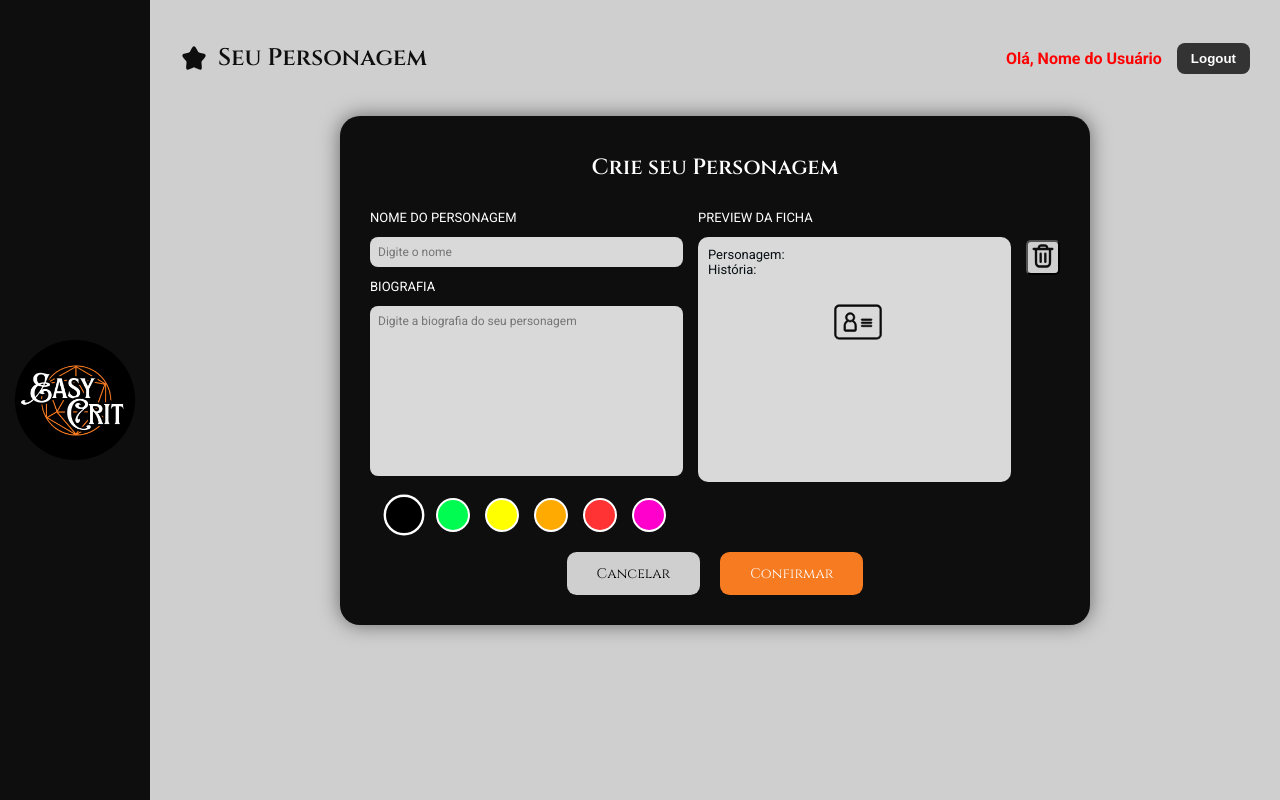
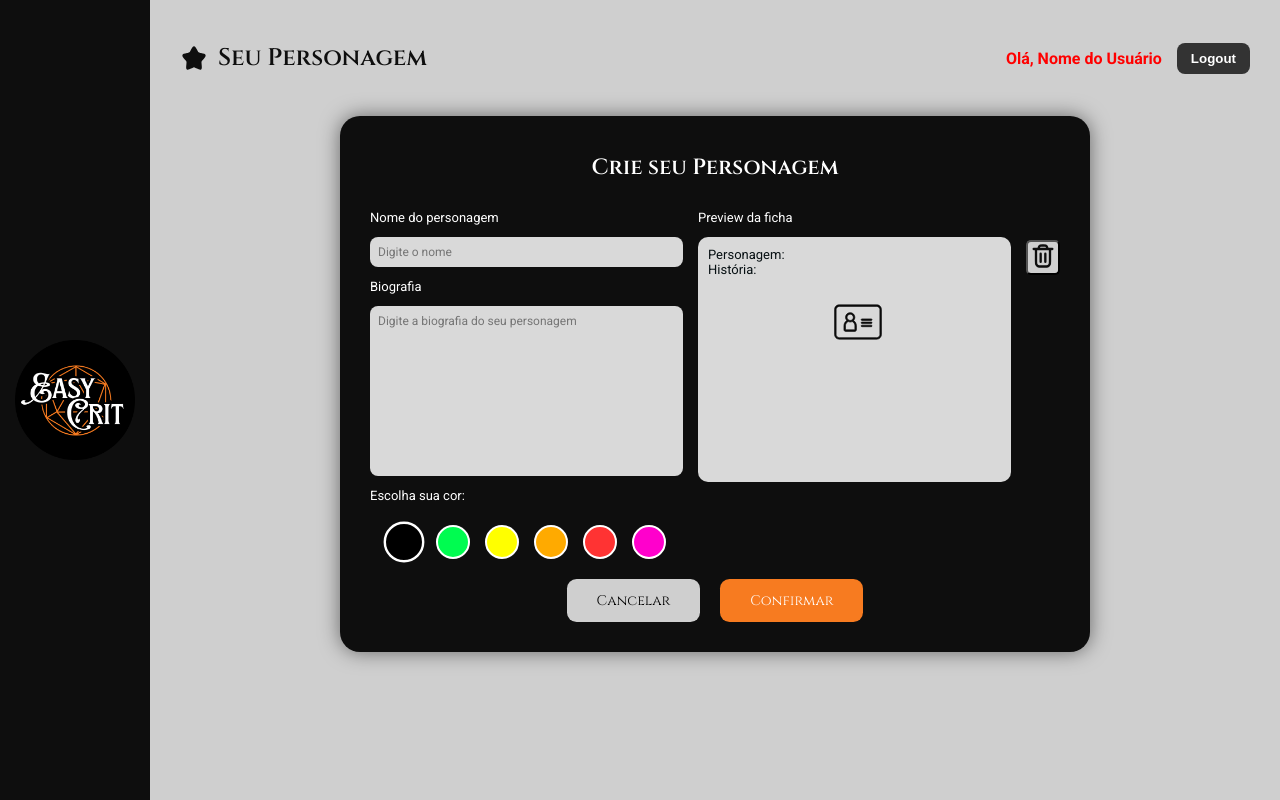
Before and after one commit to PhilipeSousa/2025.1-EasyCrit-frontend, a Next.js app: page /create-character in a window 1280 px wide. Built offline with nearby package versions, Linux system fonts and the light colour scheme.

Commit message:
feat: texto escolha sua cor

```diff
--- a/src/app/create-character/create-character.module.css
+++ b/src/app/create-character/create-character.module.css
@@ -136,6 +136,11 @@
     font-family: Roboto;
     font-size: 12px;
 
+}
+
+.colorText {
+    color: white;
+    font-size: 13px;
 }
 
 .colors {
--- a/src/app/create-character/page.tsx
+++ b/src/app/create-character/page.tsx
@@ -65,7 +65,7 @@ export default function CreateCharacter() {
 
 					<div className={styles.grupoInputs}>
 						<div className={styles.inputArea}>
-							<label htmlFor="nameCharacter">NOME DO PERSONAGEM</label>
+							<label htmlFor="nameCharacter">Nome do personagem</label>
 							<input
 								type='text'
 								id="nameCharacter"
@@ -76,7 +76,7 @@ export default function CreateCharacter() {
 							/>
 							{errors.nome && <p className={styles.errorMsg}>{errors.nome}</p>}
 
-							<label htmlFor="biography">BIOGRAFIA</label>
+							<label htmlFor="biography">Biografia</label>
 							<textarea
 								value={classe}
 								id="biography"
@@ -88,8 +88,9 @@ export default function CreateCharacter() {
 							</textarea>
 							{errors.classe && <p className={styles.errorMsg}>{errors.classe}</p>}
 
+							<p className={styles.colorText}>Escolha sua cor:</p>
+							<div className={styles.colors}>
 
-							<div className={styles.colors}>
 								<input type='radio' name='color' id='black' value='black' className={styles.color} hidden defaultChecked/>
 								<label htmlFor='black' className={`${styles.buttonColors} ${styles.black} `}></label>
 
@@ -121,7 +122,7 @@ export default function CreateCharacter() {
 						</div>
 
 						<div className={styles.previewArea}>
-							<label>PREVIEW DA FICHA</label>
+							<label>Preview da ficha</label>
 							{/*
 							<div className={styles.previewInput}>
 								<input
```
